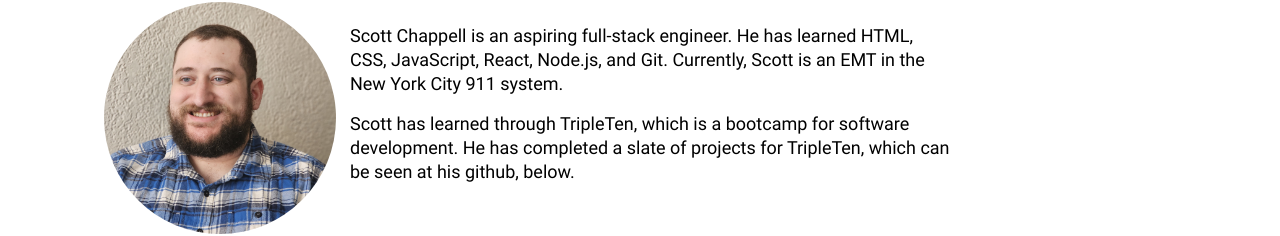
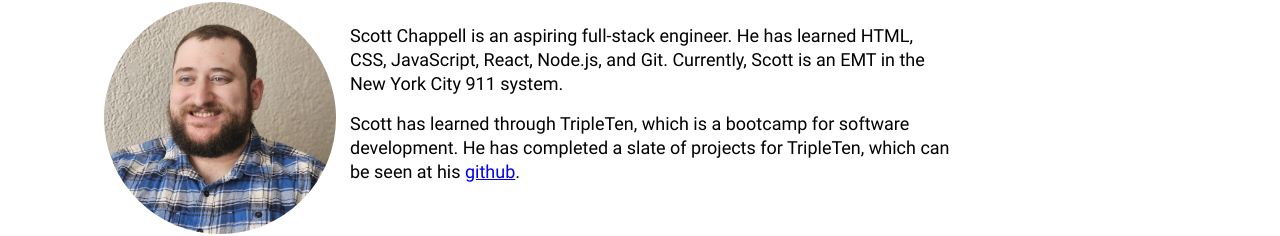
Before and after one commit to scottchappell99/news-explorer-frontend, a React (Vite) app: page / in a window 1280 px wide. Shown: the part 654-890 px from the top of the page. Built offline with nearby package versions, Linux system fonts and the light colour scheme; a web font is replaced by a local one.

Commit message:
Update About

```diff
--- a/src/components/About/About.jsx
+++ b/src/components/About/About.jsx
@@ -18,7 +18,8 @@
       <p className="about__text">
         Scott has learned through TripleTen, which is a bootcamp for software
         development. He has completed a slate of projects for TripleTen, which
-        can be seen at his github, below.
+        can be seen at his{" "}
+        <a href="https://github.com/scottchappell99">github</a>.
       </p>
     </aside>
   );
```
